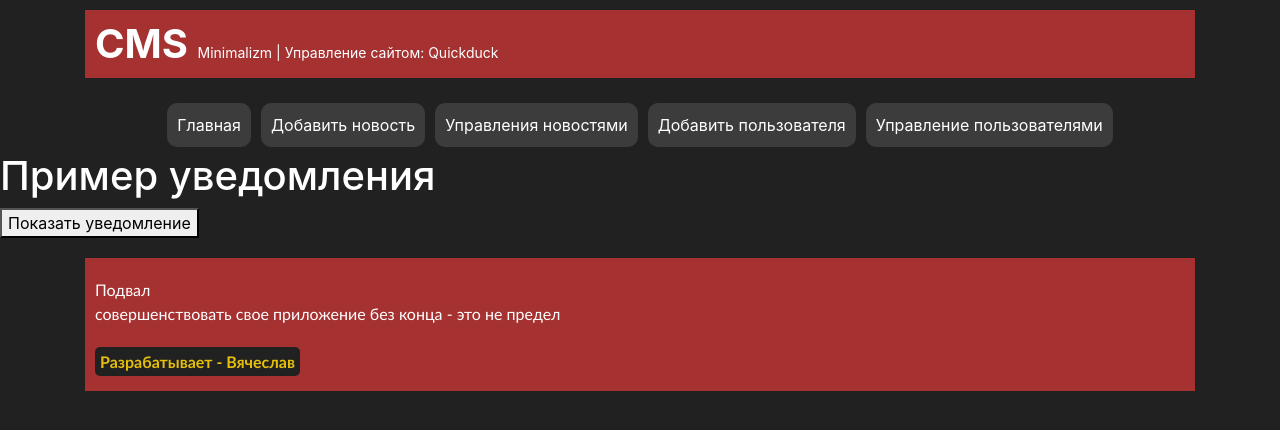
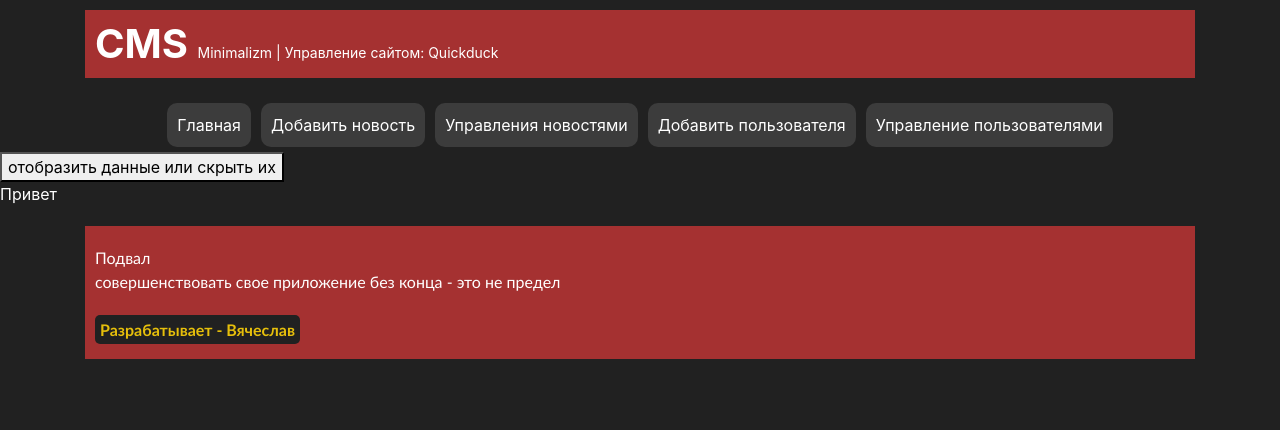
Before and after one commit to Viacheslav1998/cms-quickduck, a Vue app: page /test in a window 1280 px wide. Shown: the top 430 px of the page. Built offline with nearby package versions, Linux system fonts and the light colour scheme; what vue-sweetalert2 would draw is missing.

Commit message:
feat: test transition

```diff
--- a/src/pages/Test.vue
+++ b/src/pages/Test.vue
@@ -1,28 +1,34 @@
+<script>
+export default {
+  data() {
+    return {
+      show: true,
+    }
+  }
+}
+</script>
+
 <template>
-  <div id="app">
-    <h1>Пример уведомления</h1>
-    <button @click="showAlert">Показать уведомление</button>
-  </div>
+
+<button @click="show = !show">
+  отобразить данные или скрыть их
+</button>
+<transition name="slide-fade">
+  <p v-if="show" style="color: white;">Привет</p>
+</transition>
+
 </template>
 
-<script>
-import Swal from 'sweetalert2';
-
-export default {
-  name: 'App',
-  methods: {
-    showAlert() {
-      Swal.fire({
-        title: 'Уведомление!',
-        text: 'Это простое уведомление.',
-        icon: 'info',
-        confirmButtonText: 'Закрыть',
-      });
-    },
-  },
-};
-</script>
-
 <style>
-/* Ваши стили */
+.slide-fade-enter-active {
+  transition: all 1s ease-out;
+}
+.slide-fade-leave-active {
+  transition: all 0.8s cubic-bezier(1, 0.5, 0.8, 1);
+}
+.slide-fade-enter-from,
+.slide-fade-leave-to {
+  transform: translateX(20px);
+  opacity: 0;
+}
 </style>
```
